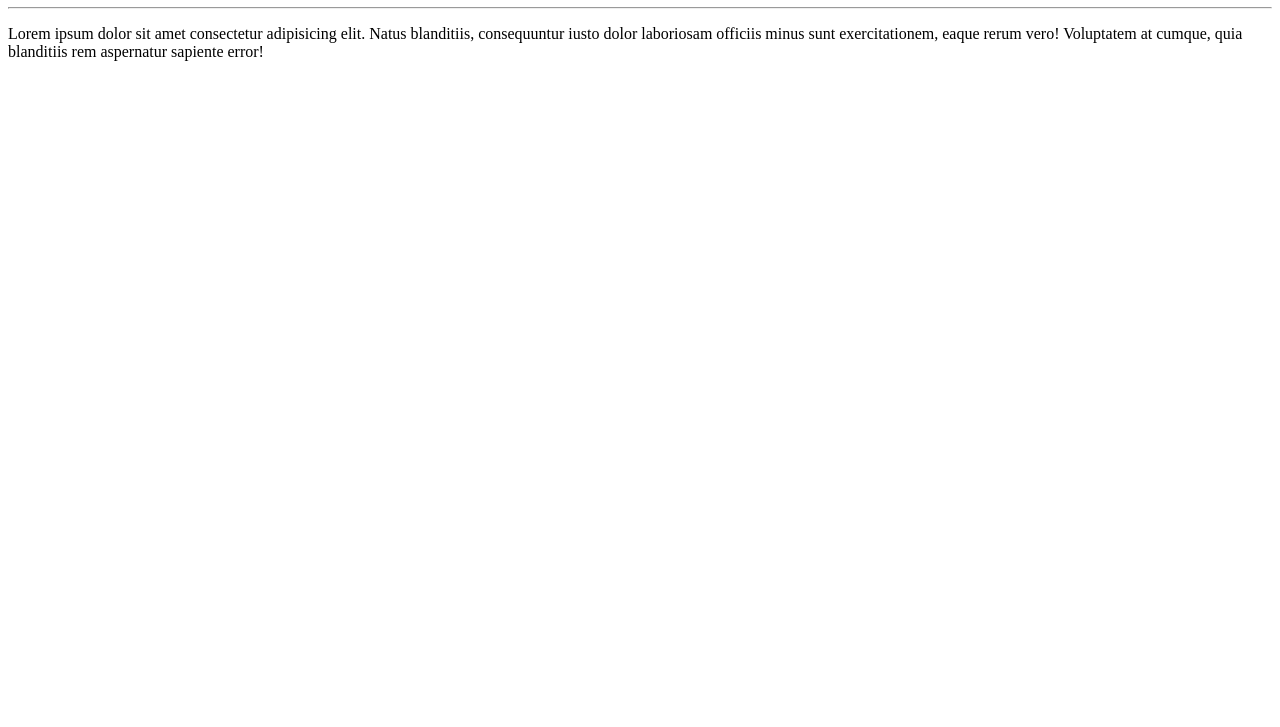
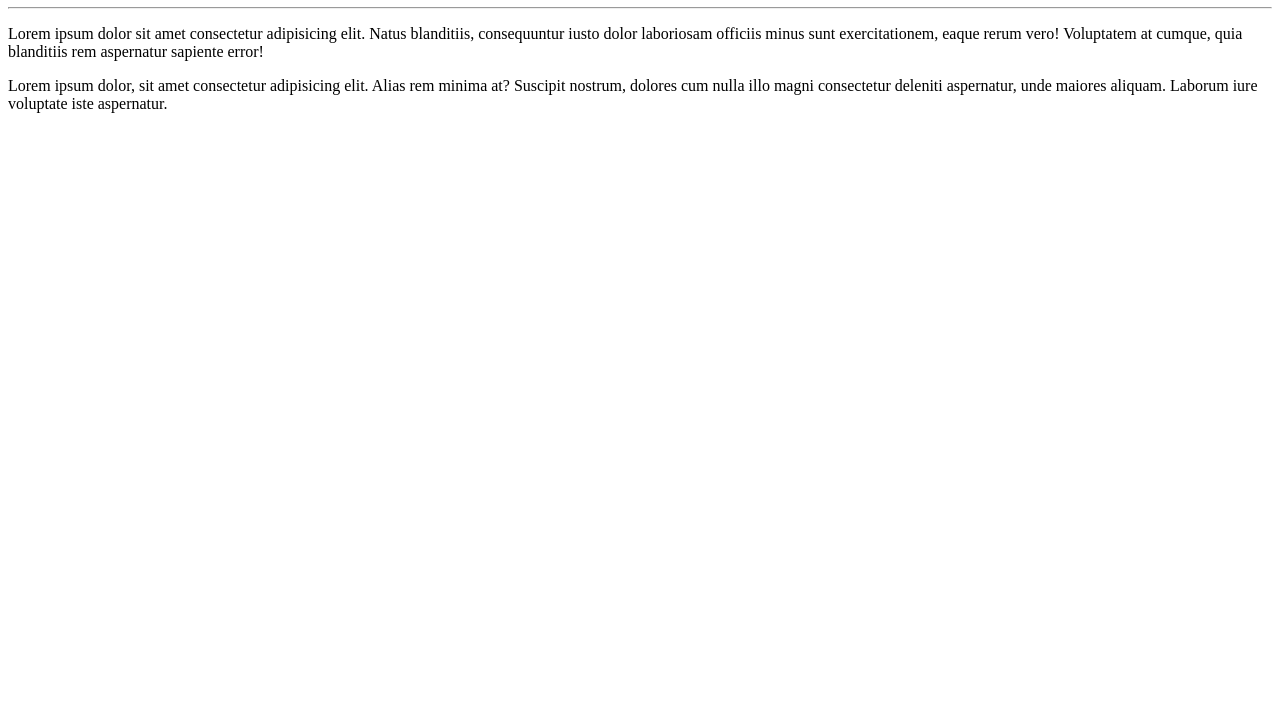
Before and after one commit to jordipascuetbusquets/Ola-Mundo, a plain HTML site: page site-exemplo/index.html in a window 1280 px wide. Shown: the part 73-800 px from the top of the page. Drawn offline with Linux system fonts and the light colour scheme.

Commit message:
Adicionei um parágrafo

```diff
--- a/site-exemplo/index.html
+++ b/site-exemplo/index.html
@@ -10,5 +10,6 @@
    <h1>Olá Mundo</h1>
    <hr>
    <p>Lorem ipsum dolor sit amet consectetur adipisicing elit. Natus blanditiis, consequuntur iusto dolor laboriosam officiis minus sunt exercitationem, eaque rerum vero! Voluptatem at cumque, quia blanditiis rem aspernatur sapiente error!</p>
+   <p>Lorem ipsum dolor, sit amet consectetur adipisicing elit. Alias rem minima at? Suscipit nostrum, dolores cum nulla illo magni consectetur deleniti aspernatur, unde maiores aliquam. Laborum iure voluptate iste aspernatur.</p>
 </body>
 </html>
```
